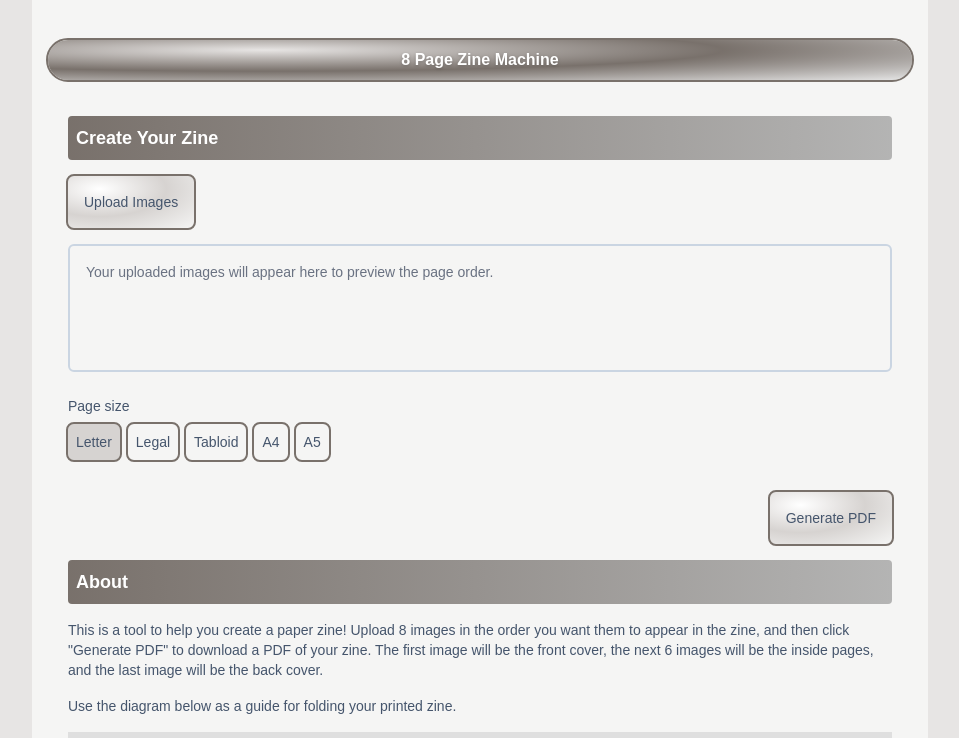
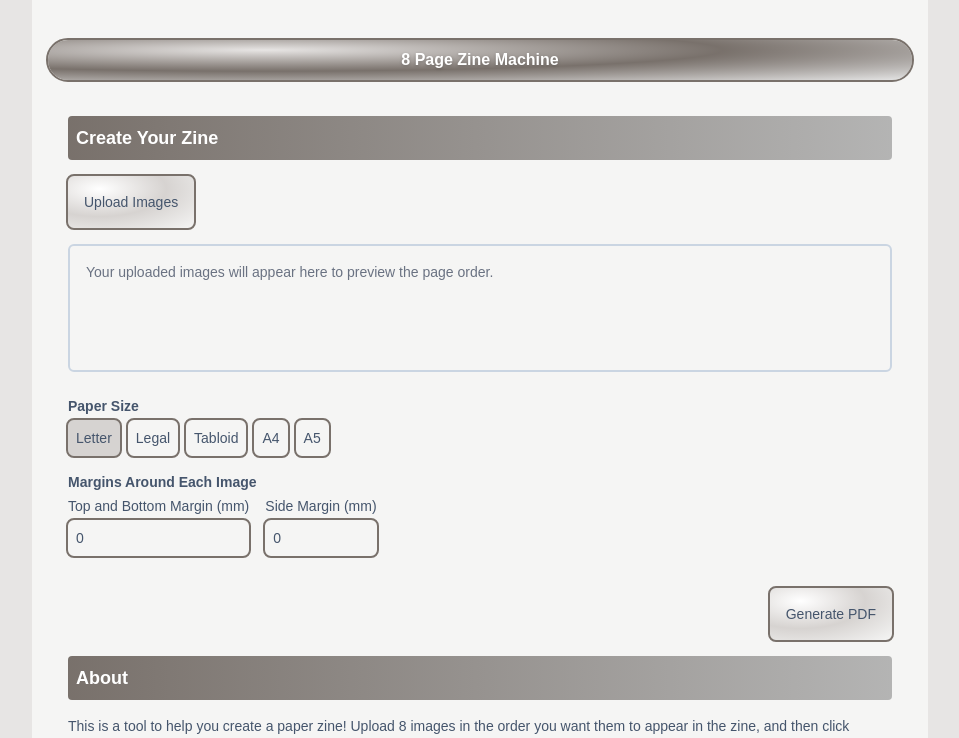
Before and after one commit to JennaBarbara/zine-machine, a Next.js app: page /zine-machine/ in a window 1280 px wide. Shown: the top 738 px of the page, without its empty margins (160-1119 px from the left). Built offline with nearby package versions, Linux system fonts and the light colour scheme; a web font is replaced by a local one.

Commit message:
add margin modifier

```diff
--- /dev/null
+++ b/app/components/number-input.tsx
@@ -0,0 +1,25 @@
+
+
+export default function NumberInput({ value, onChange, label, min, max }: { value: number, onChange: (value: number) => void, label?: string, min?: number, max?: number }) {
+
+    const handleChange = (e: React.ChangeEvent<HTMLInputElement>) => {
+        const newValue = parseInt(e.target.value, 10);
+        if (!isNaN(newValue) && (min === undefined || newValue >= min) && (max === undefined || newValue <= max)) {
+            onChange(newValue);
+        }
+    };
+
+    return (
+        <div className="flex flex-col gap-1">
+            {label && <span className="text-sm">{label}</span>}
+            <input
+                type="number"
+                value={value}
+                onChange={handleChange}
+                className="p-2 border-0 outline-2 outline-stone-500 rounded-md w-full"
+                min={min}
+                max={max}
+            />
+        </div>
+    );
+}
--- a/app/page.tsx
+++ b/app/page.tsx
@@ -7,6 +7,7 @@ import Button from "@/app/components/button"
 import { useCallback, useState } from "react"
 import MultiImageUpload from "@/app/components/multi-image-upload"
 import ToggleButtonGroup from "./components/toggle-button-group"
+import NumberInput from "@/app/components/number-input"
 import SubHeading from "@/app/components/sub-heading"
 import { jsPDF } from "jspdf";
 import NextImage from "next/image"
@@ -40,6 +41,11 @@ export default function ZineMachine() {
     const [error, setError] = useState<string | null>(null)
     const [loading, setLoading] = useState(false)
     const [pageFormat, setPageFormat] = useState(pageFormats[0].value)
+    const [topandBottomMargin, setTopandBottomMargin] = useState(0)
+    const [sideMargin, setSideMargin] = useState(0)
+
+
+
 
 
     const generatePdfHandler = useCallback(async () => {
@@ -62,6 +68,7 @@ export default function ZineMachine() {
         const img = await loadImage(src);
         const canvas = document.createElement("canvas");
         const ctx = canvas.getContext("2d")!;
+
         canvas.width = img.width;
         canvas.height = img.height;
         ctx.drawImage(img, 0, 0);
@@ -70,7 +77,8 @@ export default function ZineMachine() {
     }
 
 
-    const doc = new jsPDF({unit: 'px',format: pageFormat});
+    const doc = new jsPDF({unit: 'mm',format: pageFormat});
+
     const panelHeight = doc.internal.pageSize.getWidth()/2;
     const panelWidth = doc.internal.pageSize.getHeight()/4;
 
@@ -78,9 +86,10 @@ export default function ZineMachine() {
         const canvas = await normalizeImage(previews[i].url);
         const imgData = canvas.toDataURL("image/jpeg", 1.0);
 
+
         const scale = Math.min(
-                panelWidth / canvas.width,
-                panelHeight / canvas.height
+                (panelWidth - sideMargin*2) / canvas.width,
+                (panelHeight - topandBottomMargin*2) / canvas.height
                 );
         doc.addImage(imgData,
              "JPEG",
@@ -98,7 +107,7 @@ export default function ZineMachine() {
     setLoading(false)
 
 
-}, [previews, setError, setLoading, pageFormat])
+}, [previews, setError, setLoading, pageFormat, topandBottomMargin, sideMargin])
 
 
 
@@ -119,10 +128,17 @@ export default function ZineMachine() {
                 {previews.length > 0 && <SortableImageArea previews={previews} setPreviews={setPreviews} />}
             {previews.length === 0 && <p className="text-gray-500">Your uploaded images will appear here to preview the page order.</p>}
             </div>
-            <div className="flex flex-col gap-2">
-            <span>Page size</span>
+            <div className="flex flex-col gap-1">
+            <span className="font-bold">Paper Size</span>
             <ToggleButtonGroup options={pageFormats} value={pageFormat} onChange={(value) => setPageFormat(value)} />
             </div>
+                <div className="flex flex-col gap-1">
+                    <span className="font-bold">Margins Around Each Image</span>
+                    <div className="flex flex-row gap-4">
+                    <NumberInput label="Top and Bottom Margin (mm)" value={topandBottomMargin} onChange={setTopandBottomMargin} min={0} max={50} />
+                    <NumberInput label="Side Margin (mm)" value={sideMargin} onChange={setSideMargin} min={0} max={50} />
+                    </div>
+                </div>
             <div className="flex flex-row-reverse items-center gap-2 mt-4">
 
                 <Button size="md" onClick={()=>generatePdfHandler()} disabled={loading}>
```
